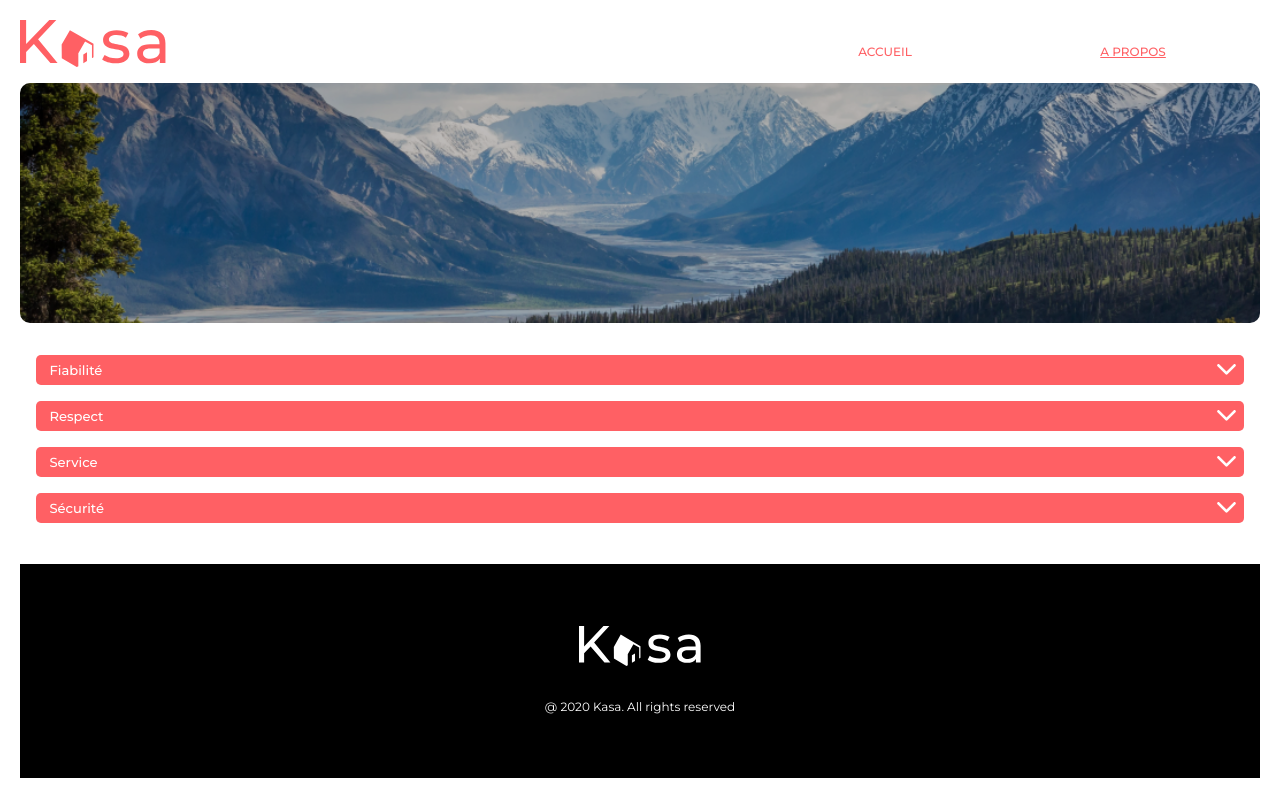
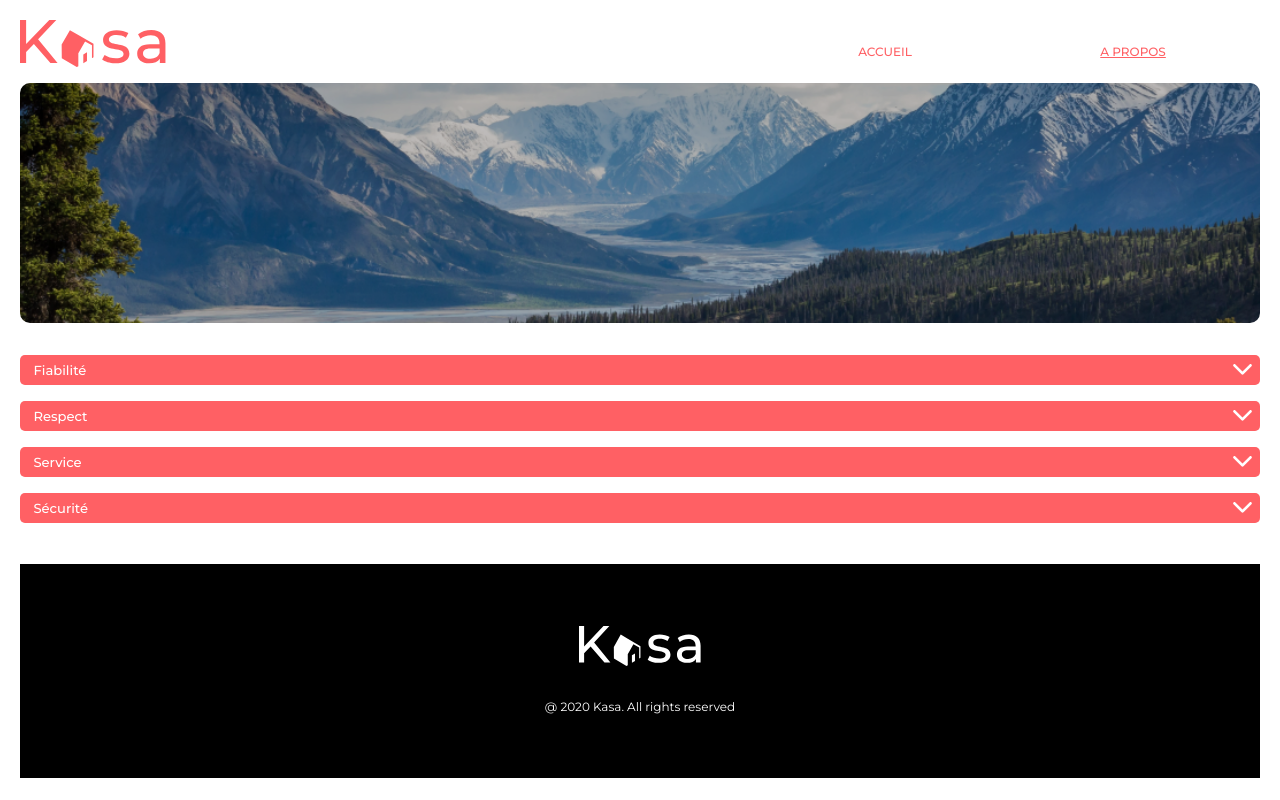
Before and after one commit to FlorenceMARTIN79/Martin_Florence_kasa_creationAppliWebReact, a React (Create React App) app: page /APropos in a window 1280 px wide. Built offline with nearby package versions, Linux system fonts and the light colour scheme; a web font is replaced by a local one.

Commit message:
finalization of the layout of the A Propos page

```diff
--- a/src/pages/APropos/aPropos.module.css
+++ b/src/pages/APropos/aPropos.module.css
@@ -9,7 +9,7 @@ header {
 }
 
 .aProposMain {
-    padding: 1em;
+    padding: 1em 0;
 }
 
 .aProposImg {
```
